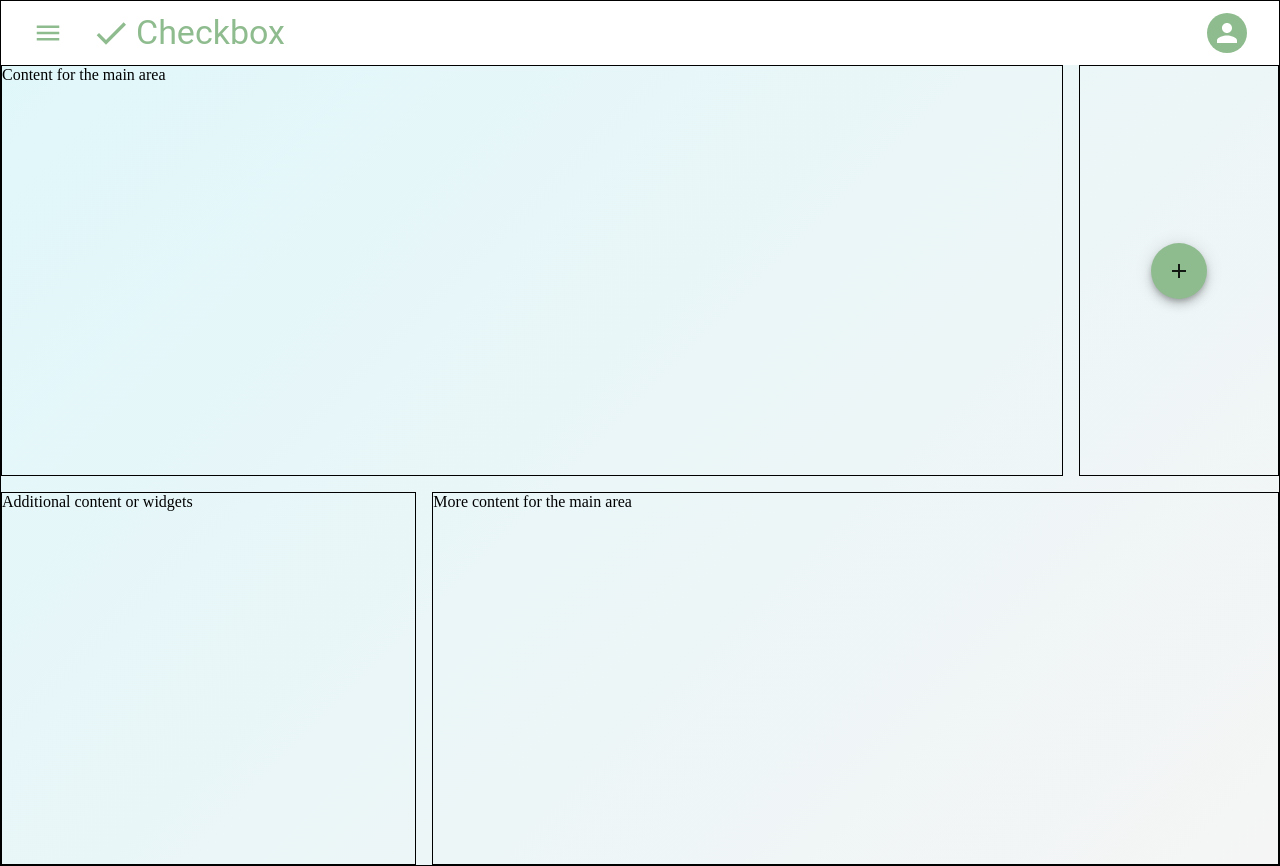
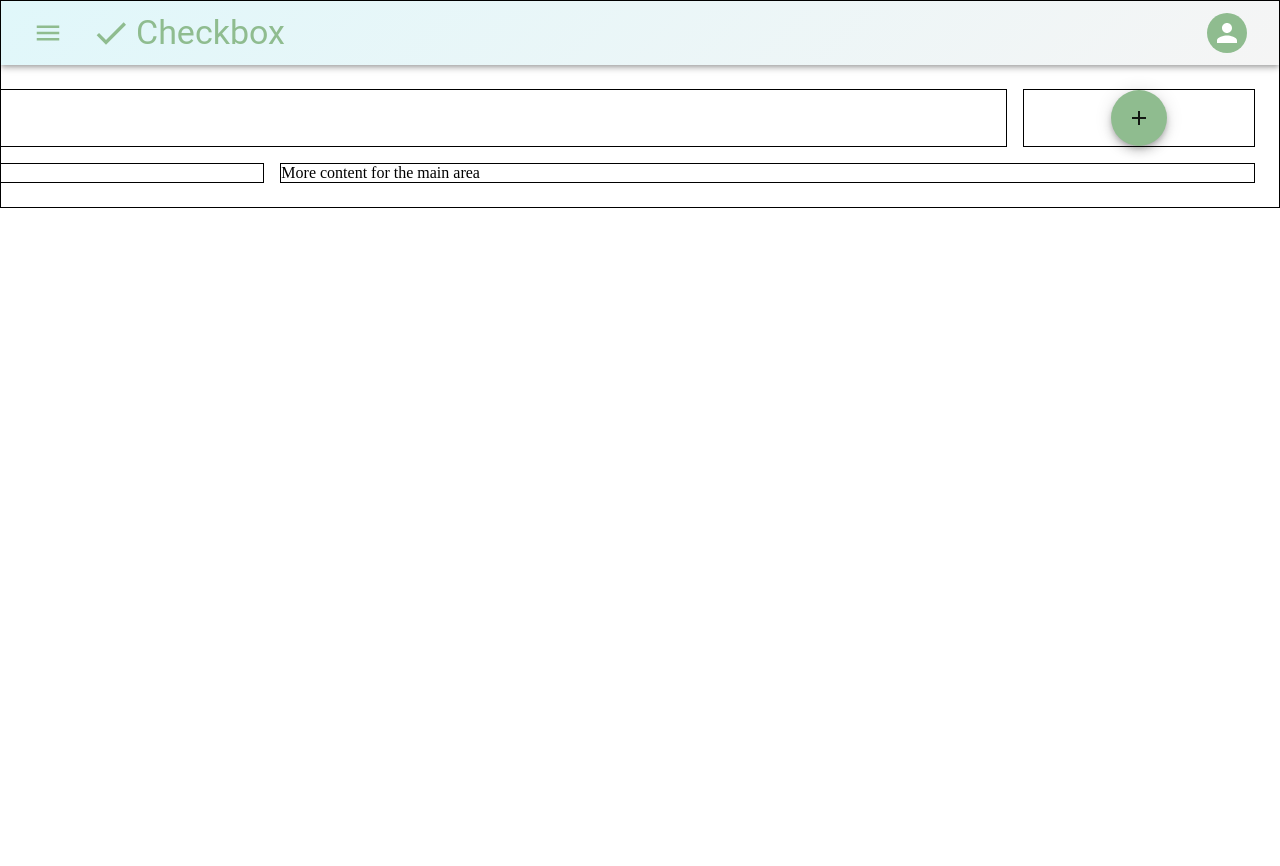
Before and after one commit to rymbowman/Task-Management-App---Frontend, a React (Vite) app in the folder Checkbox-Frontend/: page /dashboard in a window 1280 px wide. After the commit the page ends 800 px from the top, so only its background shows below. Built offline with nearby package versions, Linux system fonts and the light colour scheme.

Commit message:
Style navbar, sidebar and dashboard to use the theme and slide properly when the sidebar is opened

```diff
--- a/Checkbox-Frontend/src/components/nav/Sidebar.jsx
+++ b/Checkbox-Frontend/src/components/nav/Sidebar.jsx
@@ -12,24 +12,35 @@ import {
 import ChevronLeftIcon from "@mui/icons-material/ChevronLeft";
 import ChevronRightIcon from "@mui/icons-material/ChevronRight";
 import PropTypes from "prop-types";
+import theme from "../../theme/theme";
 
 const sampleCategories = ["Work", "Personal", "Shopping", "Others"];
 const taskOptions = ["All Tasks", "Completed", "Overdue", "Archived"];
 
-const DrawerHeader = styled(Box)({
+const drawerWidth = 240;
+
+const DrawerHeader = styled(Box)(({ theme }) => ({
   display: "flex",
   alignItems: "center",
-});
+  padding: theme.spacing(0, 1),
+  ...theme.mixins.toolbar,
+  justifyContent: "flex-end",
+}));
+
 const Sidebar = ({ handleSidebar, sidebarOpen }) => {
   return (
     <>
       <Drawer
         sx={{
-          width: 240,
+          width: drawerWidth,
           flexShrink: 0,
           "& .MuiDrawer-paper": {
-            width: 240,
+            width: drawerWidth,
             boxSizing: "border-box",
+            transition: theme.transitions.create("width", {
+              easing: theme.transitions.easing.sharp,
+              duration: theme.transitions.duration.enteringScreen,
+            }),
           },
         }}
         anchor="left"
--- a/Checkbox-Frontend/src/layouts/Navbar.jsx
+++ b/Checkbox-Frontend/src/layouts/Navbar.jsx
@@ -9,28 +9,42 @@ import {
 } from "@mui/material";
 import CheckIcon from "@mui/icons-material/Check";
 import MenuIcon from "@mui/icons-material/Menu";
-import Sidebar from "../components/nav/Sidebar";
 import PropTypes from "prop-types";
 import ProfileMenu from "../components/nav/ProfileMenu";
 import { useState } from "react";
 
-const Nav = styled(AppBar)({
-  backgroundColor: "transparent",
-  boxShadow: "none",
-});
+const drawerWidth = 240;
 
-const NavToolbar = styled(Toolbar)({
+const Nav = styled(AppBar, {
+  shouldForwardProp: (prop) => prop !== "open",
+})(({ theme, open }) => ({
+  background: "linear-gradient(135deg, #e0f7fa 0%, #f5f5f5 100%)",
+  transition: theme.transitions.create(["margin", "width"], {
+    easing: theme.transitions.easing.sharp,
+    duration: theme.transitions.duration.leavingScreen,
+  }),
+  ...(open && {
+    width: `calc(100% - ${drawerWidth}px)`,
+    marginLeft: `${drawerWidth}px`,
+    transition: theme.transitions.create(["margin", "width"], {
+      easing: theme.transitions.easing.easeOut,
+      duration: theme.transitions.duration.enteringScreen,
+    }),
+  }),
+}));
+
+const NavToolbar = styled(Toolbar)(({ theme }) => ({
   display: "flex",
   justifyContent: "space-between",
-  padding: "0 20px",
-});
+  padding: theme.spacing(0, 2.5), // Use theme.spacing for padding
+}));
 
-const Logo = styled(Box)({
+const Logo = styled(Box)(({ theme }) => ({
   display: "flex",
   alignItems: "center",
-  color: "#8FBC8F",
-  gap: "5px",
-});
+  color: theme.palette.primary.main,
+  gap: theme.spacing(0.625),
+}));
 
 const IconBtn = styled(IconButton)({
   "&:hover": {
@@ -38,20 +52,20 @@ const IconBtn = styled(IconButton)({
   },
 });
 
-const MenuBtn = styled(MenuIcon)({
+const MenuBtn = styled(MenuIcon)(({ theme }) => ({
   fontSize: 30,
-  color: "#8FBC8F",
+  color: theme.palette.primary.main,
   "&:hover": {
-    color: "#2E8B57",
+    color: theme.palette.secondary.main,
   },
-});
+}));
 
-const ProfileAvatar = styled(Avatar)({
-  backgroundColor: "#8FBC8F",
+const ProfileAvatar = styled(Avatar)(({ theme }) => ({
+  backgroundColor: theme.palette.primary.main,
   "&:hover": {
-    backgroundColor: "#2E8B57",
+    backgroundColor: theme.palette.secondary.main,
   },
-});
+}));
 
 const Navbar = ({ handleSidebar, sidebarOpen }) => {
   const [anchorEl, setAnchorEl] = useState(null);
@@ -64,7 +78,7 @@ const Navbar = ({ handleSidebar, sidebarOpen }) => {
 
   return (
     <>
-      <Nav position="static">
+      <Nav position="static" open={sidebarOpen}>
         <NavToolbar>
           <Box sx={{ display: "flex", alignItems: "center", gap: "20px" }}>
             <IconBtn onClick={handleSidebar}>
@@ -81,7 +95,6 @@ const Navbar = ({ handleSidebar, sidebarOpen }) => {
           <ProfileMenu anchorEl={anchorEl} handleClose={handleClose} />
         </NavToolbar>
       </Nav>
-      <Sidebar sidebarOpen={sidebarOpen} handleSidebar={handleSidebar} />
     </>
   );
 };
--- a/Checkbox-Frontend/src/pages/Dashboard.jsx
+++ b/Checkbox-Frontend/src/pages/Dashboard.jsx
@@ -3,29 +3,49 @@ import TaskModal from "../components/create-task/TaskModal";
 import Grid from "@mui/material/Grid2";
 import Navbar from "../layouts/Navbar";
 import { useState } from "react";
+import Sidebar from "../components/nav/Sidebar";
 
-const DashboardContainer = styled(Grid)({
-  height: "100vh",
-  width: "100%",
-  background: "linear-gradient(135deg, #e0f7fa 0%, #f5f5f5 100%)",
-});
+const drawerWidth = 240;
+
+const Main = styled("main", { shouldForwardProp: (prop) => prop !== "open" })(
+  ({ theme, open }) => ({
+    flexGrow: 1,
+    padding: theme.spacing(3),
+    transition: theme.transitions.create("margin", {
+      easing: theme.transitions.easing.sharp,
+      duration: theme.transitions.duration.leavingScreen,
+    }),
+    marginLeft: `-${drawerWidth}px`,
+    ...(open && {
+      transition: theme.transitions.create("margin", {
+        easing: theme.transitions.easing.easeOut,
+        duration: theme.transitions.duration.enteringScreen,
+      }),
+      marginLeft: 0,
+    }),
+  })
+);
 
 const Dashboard = () => {
   const [sidebarOpen, setSidebarOpen] = useState(false);
+
   const handleSidebar = () => {
-    if (sidebarOpen === true) {
-      setSidebarOpen(false);
-      console.log("closing sidebar");
-    } else {
-      setSidebarOpen(true);
-      console.log("opening sidebar");
-    }
+    setSidebarOpen(!sidebarOpen);
+    console.log(sidebarOpen ? "closing sidebar" : "opening sidebar");
   };
+
   return (
-    <Box sx={{ flexGrow: 1, border: "1px solid black" }}>
+    <Box
+      sx={{
+        border: "1px solid black",
+        display: "flex",
+        flexDirection: "column",
+      }}
+    >
       <Navbar handleSidebar={handleSidebar} sidebarOpen={sidebarOpen} />
-
-      <DashboardContainer container spacing={2}>
+      <Sidebar handleSidebar={handleSidebar} sidebarOpen={sidebarOpen} />
+      <Main open={sidebarOpen}>
+        <Grid container spacing={2}>
           <Grid size={10} sx={{ border: "1px solid black" }}>
             <Box>Content for the main area</Box>
           </Grid>
@@ -46,7 +66,8 @@ const Dashboard = () => {
           <Grid size={8} sx={{ border: "1px solid black" }}>
             <Box>More content for the main area</Box>
           </Grid>
-      </DashboardContainer>
+        </Grid>
+      </Main>
     </Box>
   );
 };
```
Lines whose indentation alone changed are shown as unchanged.
